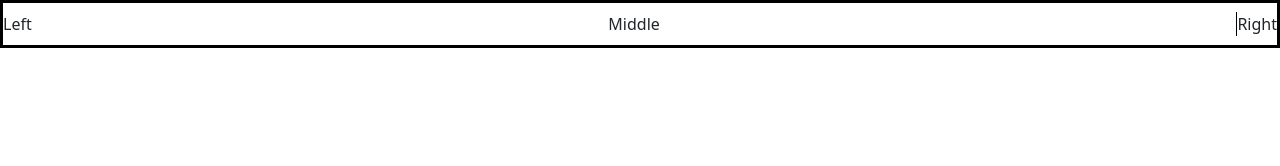
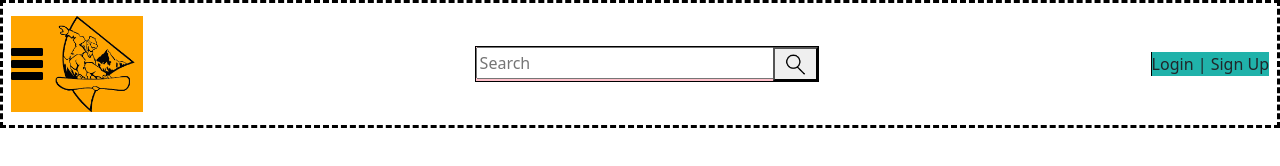
Before and after one commit to jacobdefalco/snowboard-store, a plain HTML site: page snowboard-store.html in a window 1280 px wide. Drawn offline with nearby package versions, Linux system fonts and the light colour scheme.

Commit message:
messed w header

```diff
--- a/css/styles.css
+++ b/css/styles.css
@@ -2,15 +2,51 @@
     display: flex;
     flex-direction: row;
     justify-content: space-between;
-    height: 3em;
-    border: 3px solid black;
+    height: 8em;
+    border: 3px dashed black;
     align-items: center;
 }
 
-.midle-section {
+.left-section, .middle-section, .right-section {
+    margin: .5em .5em .5em .5em;
+}
+
+.left-section {
+    background-color: orange;
+}
+
+.middle-section {
     border: 1px solid black;
+    align-items: center;
+    justify-content: space-between;
+    background-color: pink;
 }
 
 .right-section {
     border-left: 1px solid black;
+    background-color: lightseagreen;
 }
+
+.hamburger-icon {
+    height: 2em;
+}
+
+.store-logo {
+    height: 6em;
+}
+
+.search-bar {
+    height: 2em;
+    width: 300px;
+    flex: 1;
+}
+
+.search-icon {
+    height: 1.8em;
+}
+
+.search-button {
+    height: 2.1em;
+    margin-left: -.4em;
+
+}
--- a/snowboard-store.html
+++ b/snowboard-store.html
@@ -21,13 +21,23 @@
     ></script>
     <header>
       <div class="header">
-        <div class="left-section">Left</div>
-        <div class="middle-section">Middle</div>
-        <div class="right-section">Right</div>
+        <div class="left-section">
+          <img class="hamburger-icon" src="icons\hamburger-menu-icon.png" alt="hamburger-icon" />
+          <img class="store-logo" src="icons\logo.png" alt="logo-pic" />
+        </div>
+        <div class="middle-section">
+          <input class="search-bar" type="text" placeholder="Search" />
+          <button class="search-button"><img class="search-icon" src="icons/search-icon.png" alt="search-icon"></button>
+        </div>
+        <div class="right-section">
+          Login  |  Sign Up
+        </div>
       </div>
     </header>
 
-    <main></main>
+    <main>
+
+    </main>
 
     <footer></footer>
   </body>
```
